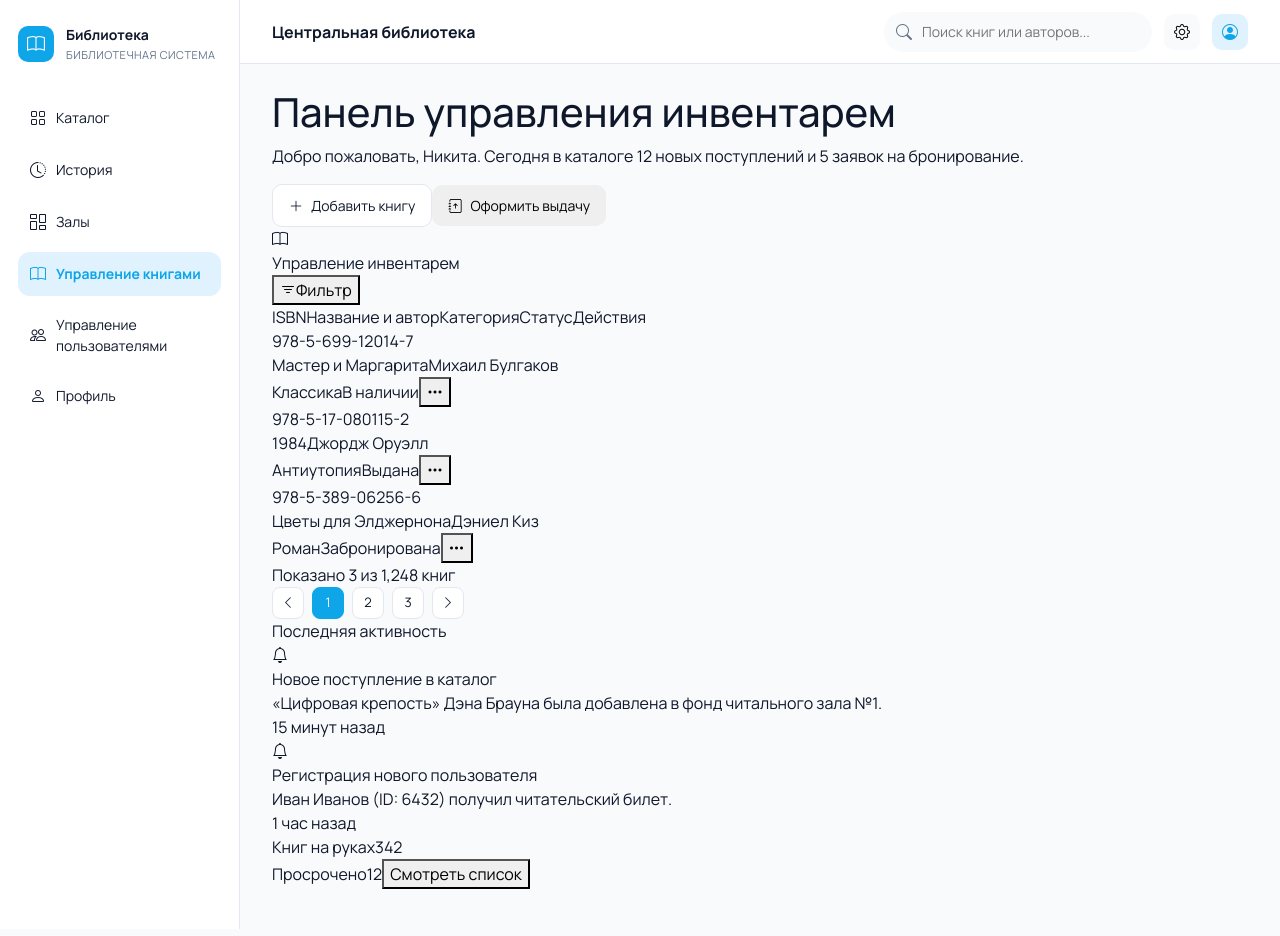
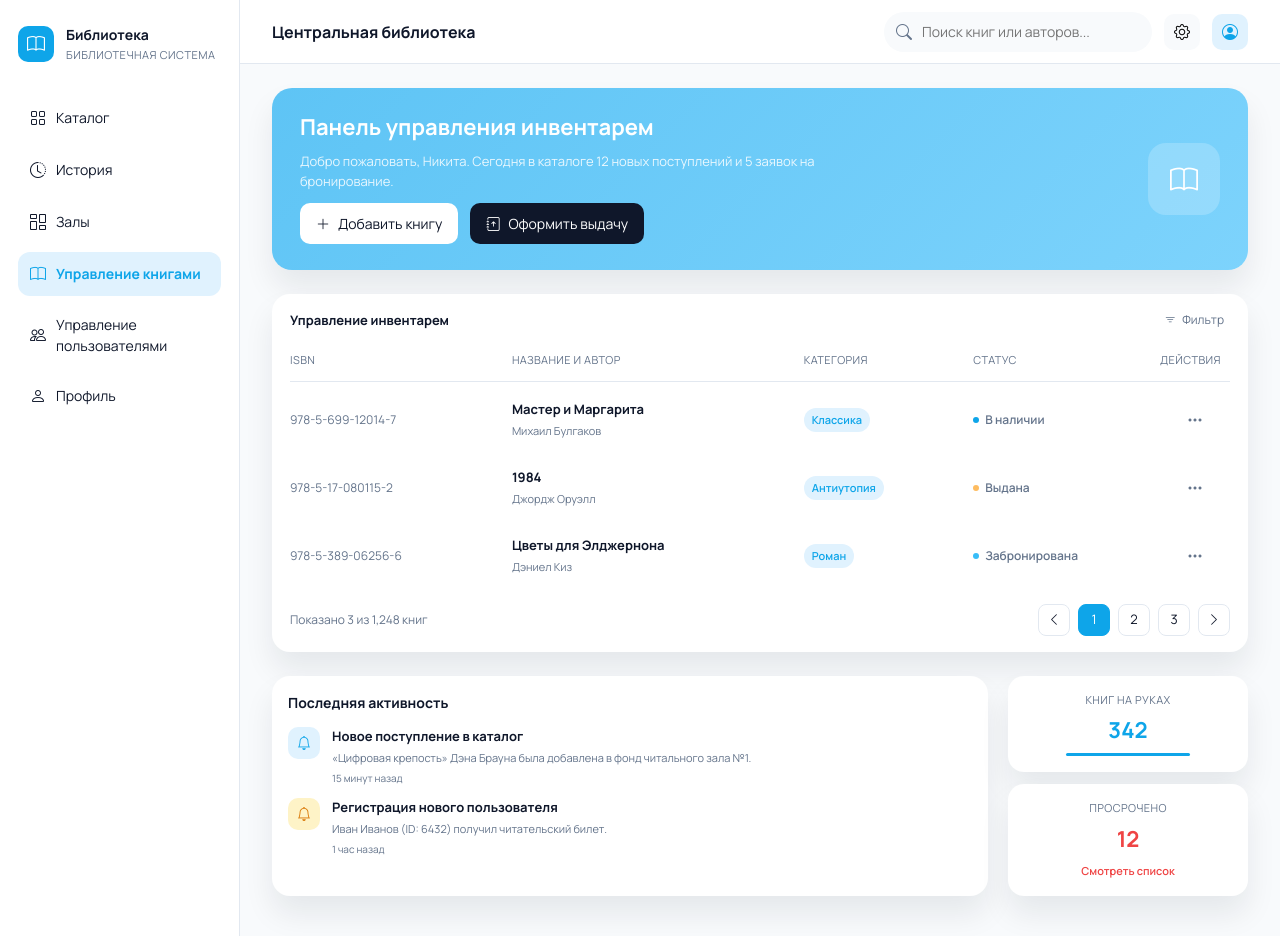
Before and after one commit to FastTra1n/central-library, a React (Vite) app in the folder frontend/: page /books in a window 1280 px wide. Built offline with nearby package versions, Linux system fonts and the light colour scheme.

Commit message:
style(frontend): add inventory panel and table styling.

```diff
--- a/frontend/src/styles/main.css
+++ b/frontend/src/styles/main.css
@@ -235,6 +235,11 @@ body {
 
 .button--primary {
     background: var(--color-secondary);
+    color: #fff;
+}
+
+.button--dark {
+    background: #0f172a;
     color: #fff;
 }
 
@@ -865,6 +870,318 @@ body {
     cursor: not-allowed;
 }
 
+.inventory {
+    display: flex;
+    flex-direction: column;
+    gap: 24px;
+}
+
+.inventory__hero {
+    background: linear-gradient(135deg, #5ec4f5, #7dd3fc);
+    color: #fff;
+    border-radius: 20px;
+    padding: 26px 28px;
+    display: flex;
+    align-items: center;
+    justify-content: space-between;
+    gap: 24px;
+    box-shadow: var(--shadow-soft);
+}
+
+.inventory__hero-content {
+    max-width: 520px;
+    display: flex;
+    flex-direction: column;
+    gap: 12px;
+}
+
+.inventory__hero-title {
+    margin: 0;
+    font-size: 22px;
+    font-weight: 700;
+}
+
+.inventory__hero-subtitle {
+    margin: 0;
+    font-size: 13px;
+    color: rgba(255, 255, 255, 0.85);
+}
+
+.inventory__hero-actions {
+    display: flex;
+    gap: 12px;
+    flex-wrap: wrap;
+}
+
+.inventory__hero .button--light {
+    background: #fff;
+    border: none;
+    color: #0f172a;
+}
+
+.inventory__hero-icon {
+    width: 72px;
+    height: 72px;
+    border-radius: 18px;
+    background: rgba(255, 255, 255, 0.2);
+    display: grid;
+    place-items: center;
+    font-size: 28px;
+}
+
+.inventory__table-card {
+    background: var(--color-surface);
+    border-radius: 18px;
+    padding: 16px 18px;
+    box-shadow: var(--shadow-soft);
+    display: flex;
+    flex-direction: column;
+    gap: 12px;
+    overflow-x: auto;
+}
+
+.inventory__table-header {
+    display: flex;
+    align-items: center;
+    justify-content: space-between;
+    font-size: 13px;
+    color: var(--color-muted);
+}
+
+.inventory__table-title {
+    font-weight: 700;
+    color: var(--color-text);
+}
+
+.inventory__filter {
+    border: none;
+    background: transparent;
+    color: var(--color-muted);
+    font-size: 12px;
+    display: inline-flex;
+    align-items: center;
+    gap: 6px;
+    cursor: pointer;
+}
+
+.inventory-table {
+    display: flex;
+    flex-direction: column;
+    gap: 8px;
+}
+
+.inventory-table__row {
+    display: grid;
+    grid-template-columns: 1.2fr 1.6fr 0.9fr 1fr 0.4fr;
+    align-items: center;
+    gap: 12px;
+    padding: 10px 0;
+    font-size: 12px;
+    color: var(--color-text);
+}
+
+.inventory-table__row--head {
+    font-size: 11px;
+    text-transform: uppercase;
+    letter-spacing: 0.4px;
+    color: var(--color-muted);
+    border-bottom: 1px solid var(--color-border);
+    padding-bottom: 12px;
+}
+
+.inventory-table__isbn {
+    color: var(--color-muted);
+}
+
+.inventory-table__book {
+    display: flex;
+    flex-direction: column;
+    gap: 4px;
+}
+
+.inventory-table__title {
+    font-weight: 700;
+    font-size: 13px;
+}
+
+.inventory-table__author {
+    color: var(--color-muted);
+    font-size: 11px;
+}
+
+.inventory-table__tag {
+    background: var(--color-primary-weak);
+    color: var(--color-secondary);
+    font-size: 11px;
+    font-weight: 600;
+    padding: 4px 8px;
+    border-radius: 999px;
+    display: inline-flex;
+    width: fit-content;
+}
+
+.inventory-table__status {
+    display: inline-flex;
+    align-items: center;
+    gap: 6px;
+    font-size: 12px;
+    color: var(--color-muted);
+    font-weight: 600;
+}
+
+.inventory-table__status-dot {
+    width: 6px;
+    height: 6px;
+    border-radius: 50%;
+    background: var(--color-secondary);
+}
+
+.inventory-table__status--borrowed .inventory-table__status-dot {
+    background: var(--color-tertiary);
+}
+
+.inventory-table__status--reserved .inventory-table__status-dot {
+    background: #38bdf8;
+}
+
+.inventory-table__action {
+    border: none;
+    background: transparent;
+    color: var(--color-muted);
+    font-size: 16px;
+    cursor: pointer;
+}
+
+.inventory__table-footer {
+    display: flex;
+    align-items: center;
+    justify-content: space-between;
+    color: var(--color-muted);
+    font-size: 12px;
+    padding-top: 6px;
+}
+
+.inventory__bottom {
+    display: grid;
+    grid-template-columns: minmax(0, 1fr) 240px;
+    gap: 20px;
+}
+
+.activity-card {
+    background: var(--color-surface);
+    border-radius: 18px;
+    padding: 16px;
+    box-shadow: var(--shadow-soft);
+    display: flex;
+    flex-direction: column;
+    gap: 14px;
+}
+
+.activity-card__title {
+    font-weight: 700;
+    font-size: 14px;
+}
+
+.activity-card__list {
+    display: flex;
+    flex-direction: column;
+    gap: 12px;
+}
+
+.activity-card__item {
+    display: flex;
+    gap: 12px;
+}
+
+.activity-card__icon {
+    width: 32px;
+    height: 32px;
+    border-radius: 10px;
+    display: grid;
+    place-items: center;
+    background: var(--color-primary-weak);
+    color: var(--color-secondary);
+    font-size: 14px;
+    flex-shrink: 0;
+}
+
+.activity-card__icon--warning {
+    background: #fef3c7;
+    color: #d97706;
+}
+
+.activity-card__content {
+    display: flex;
+    flex-direction: column;
+    gap: 4px;
+}
+
+.activity-card__name {
+    font-size: 13px;
+    font-weight: 700;
+}
+
+.activity-card__subtitle {
+    font-size: 11px;
+    color: var(--color-muted);
+}
+
+.activity-card__time {
+    font-size: 10px;
+    color: var(--color-muted);
+}
+
+.inventory__stats {
+    display: flex;
+    flex-direction: column;
+    gap: 12px;
+}
+
+.stat-tile {
+    background: var(--color-surface);
+    border-radius: 16px;
+    padding: 16px;
+    box-shadow: var(--shadow-soft);
+    display: flex;
+    flex-direction: column;
+    gap: 6px;
+    align-items: center;
+    text-align: center;
+}
+
+.stat-tile__label {
+    font-size: 11px;
+    color: var(--color-muted);
+    text-transform: uppercase;
+    letter-spacing: 0.4px;
+}
+
+.stat-tile__value {
+    font-size: 22px;
+    font-weight: 700;
+    color: var(--color-secondary);
+}
+
+.stat-tile__line {
+    width: 60%;
+    height: 3px;
+    border-radius: 999px;
+    background: var(--color-secondary);
+}
+
+.stat-tile--danger .stat-tile__value {
+    color: #ef4444;
+}
+
+.stat-tile__link {
+    border: none;
+    background: transparent;
+    color: #ef4444;
+    font-size: 11px;
+    font-weight: 600;
+    cursor: pointer;
+}
+
 .placeholder {
     background: var(--color-surface);
     border-radius: 16px;
@@ -892,6 +1209,10 @@ body {
     }
 
     .profile__body {
+        grid-template-columns: 1fr;
+    }
+
+    .inventory__bottom {
         grid-template-columns: 1fr;
     }
 }
```
